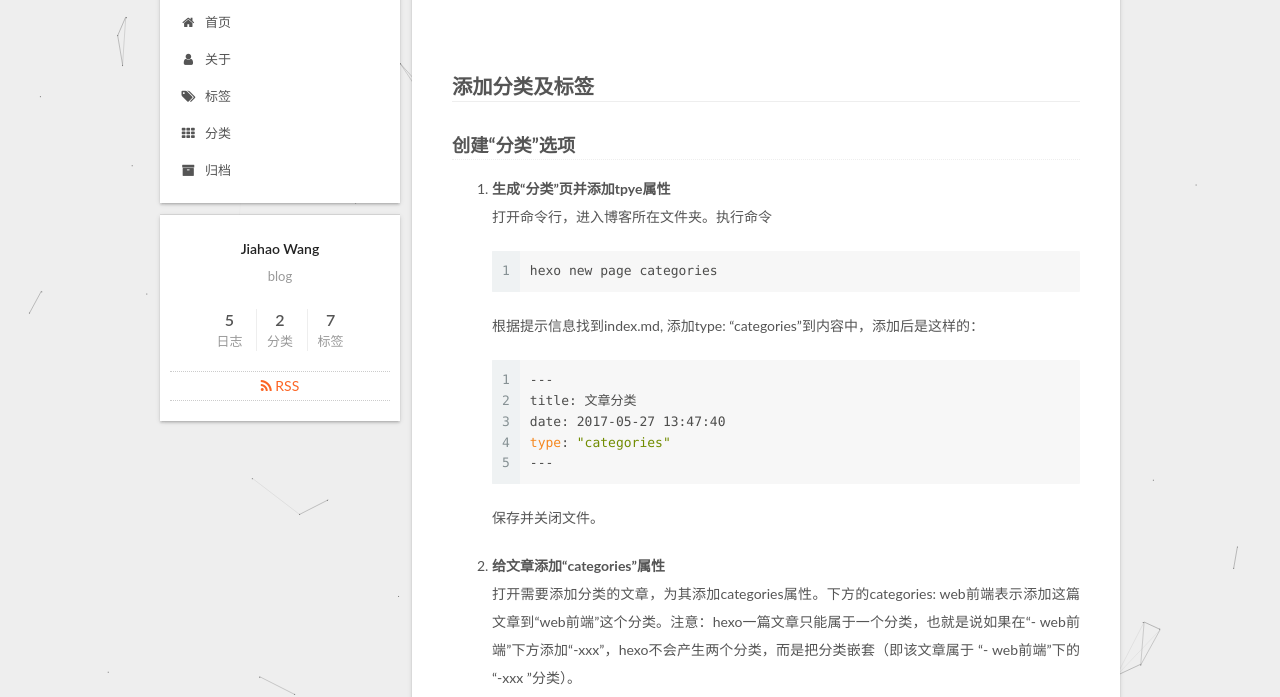
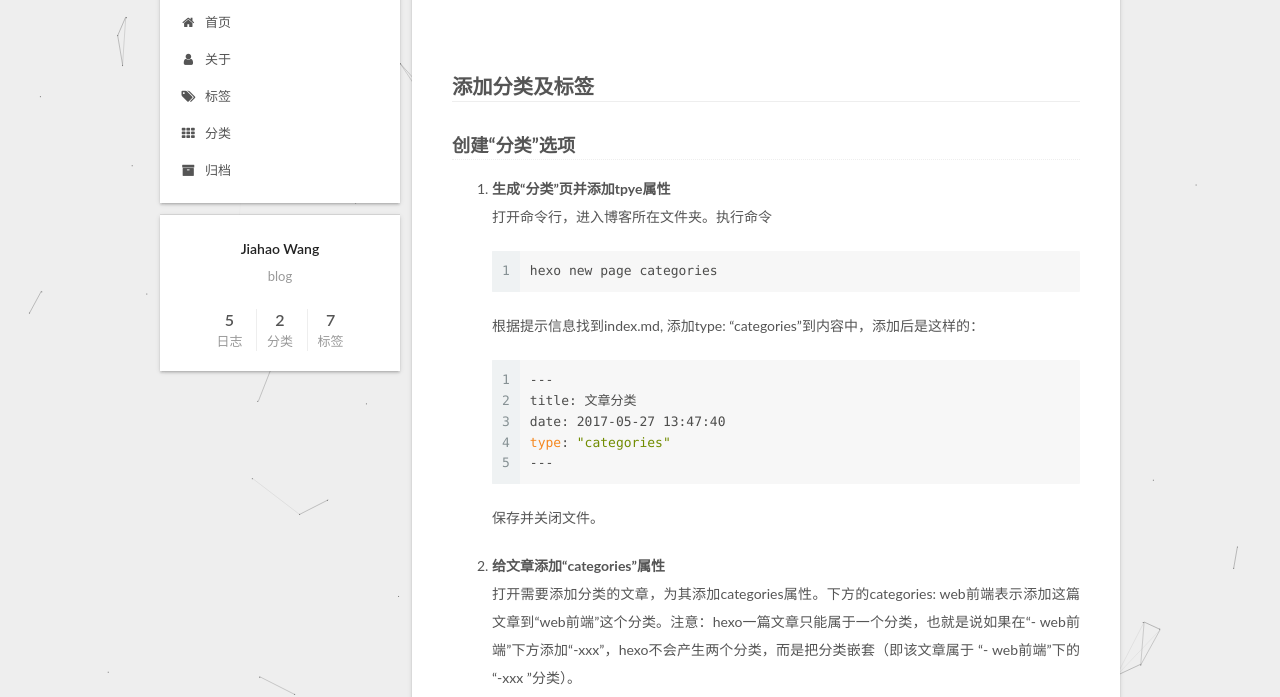
Before and after one commit to jhmarryme/jhmarryme-old.github.io, a plain HTML site: page index.html in a window 1280 px wide. Shown: the part 105-802 px from the top of the page. Drawn offline with Linux system fonts and the light colour scheme; some packages are replaced by stand-ins of ours; a script that the page names is missing.

Commit message:
Site updated: 2019-02-28 23:27:47

```diff
--- a/index.html
+++ b/index.html
@@ -73,8 +73,6 @@
 
 
 
-
-  <link rel="alternate" href="/atom.xml" title="jhmarryme's blog" type="application/atom+xml">
 
 
 
@@ -1257,13 +1255,6 @@
           </nav>
 
 
-            <div class="feed-link motion-element">
-              <a href="/atom.xml" rel="alternate">
-                <i class="fa fa-rss"></i>
-                RSS
-              </a>
-            </div>
-
 
 
 
@@ -1309,7 +1300,9 @@
 </div>
 
 
+<!--
   <div class="powered-by">由 <a class="theme-link" target="_blank" href="https://hexo.io">Hexo</a> 强力驱动</div>
+-->
 
 
 
@@ -1317,7 +1310,9 @@
 
 
 
+<!--
   <div class="theme-info">主题 &mdash; <a class="theme-link" target="_blank" href="https://github.com/iissnan/hexo-theme-next">NexT.Gemini</a> v5.1.4</div>
+-->
 
 
 
```
Also changed, not shown: 2019/02/24/hello-world/index.html (+4 -9 lines), 2019/02/25/hexo入门/index.html (+4 -9 lines), 2019/02/25/旅游网项目记录/index.html (+4 -9 lines), 2019/02/26/vue入门学习/index.html (+4 -9 lines), 2019/02/27/hexo使用记录/index.html (+4 -9 lines), archives/2019/02/index.html (+4 -9 lines), archives/2019/index.html (+4 -9 lines), archives/index.html (+4 -9 lines), categories/hexo/index.html (+4 -9 lines), categories/index.html (+4 -9 lines), categories/javaWeb/index.html (+4 -9 lines), tags/hexo/index.html (+4 -9 lines), tags/index.html (+4 -9 lines), tags/javaWeb/index.html (+4 -9 lines), 3 more files.
